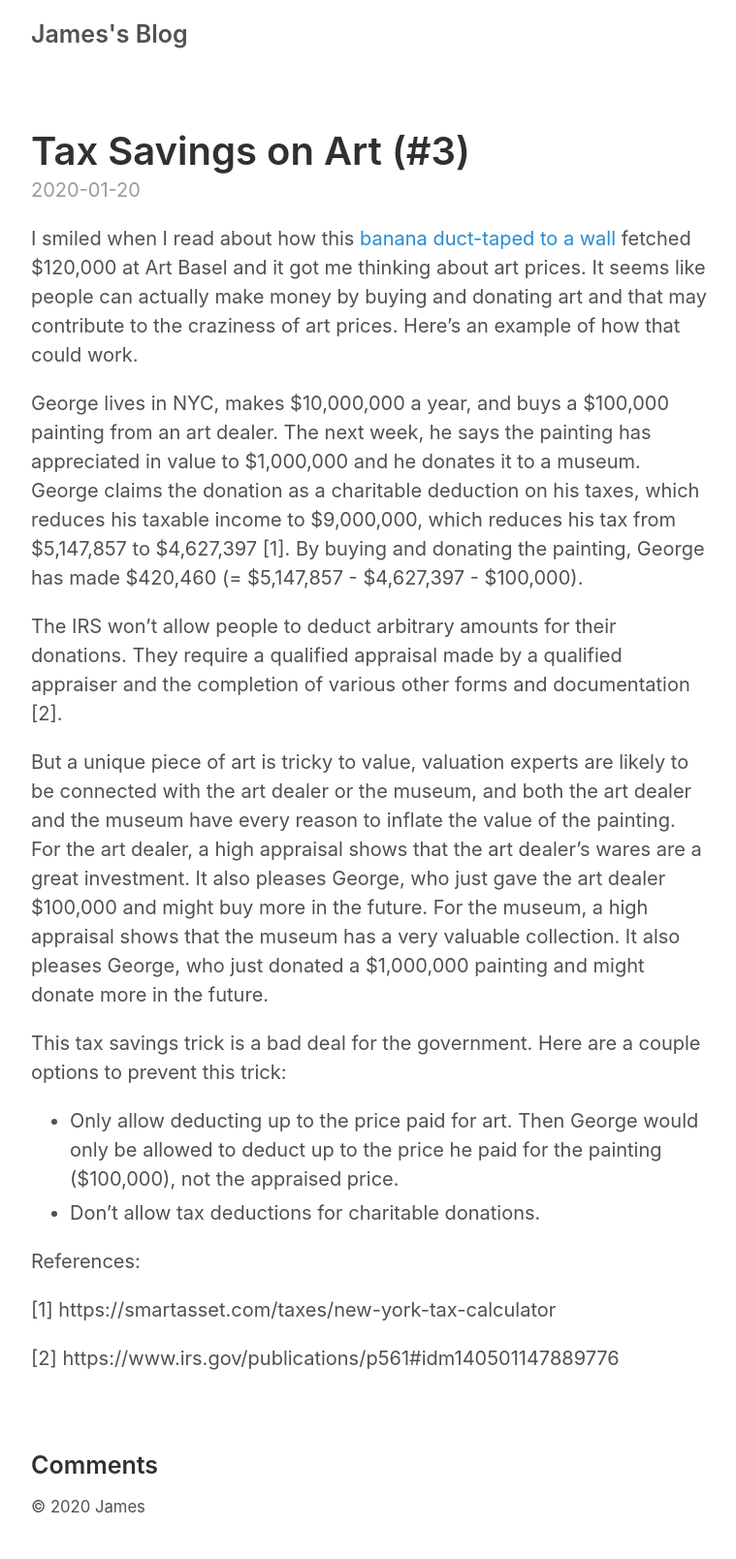
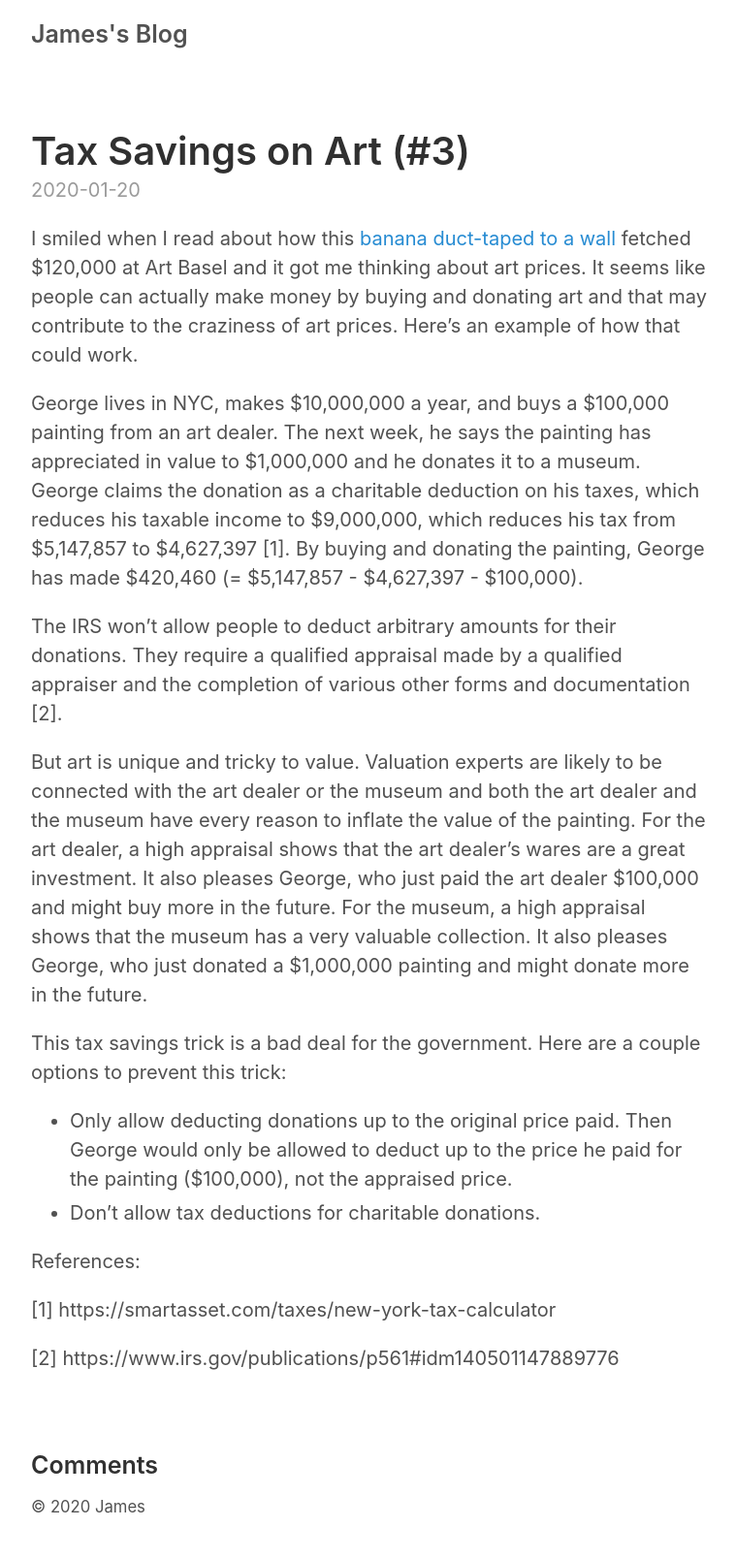
Before and after one commit to jtconnor/jtconnor.github.io, a Jekyll site: the page built from _posts/2020-01-20-tax-savings-on-art.md, in a window 1280 px wide. Shown: the whole page at 97% size, without its empty margins (258-1017 px from the left). Built offline with Jekyll 4.4.1, drawn with Linux system fonts in a browser that asks for light colours; comment, search, counter and statistics services are not loaded.

Commit message:
Edit "Tax Savings on Art"

```diff
--- a/_posts/2020-01-20-tax-savings-on-art.md
+++ b/_posts/2020-01-20-tax-savings-on-art.md
@@ -8,11 +8,11 @@ George lives in NYC, makes $10,000,000 a year, and buys a $100,000 painting from
 
 The IRS won't allow people to deduct arbitrary amounts for their donations.  They require a qualified appraisal made by a qualified appraiser and the completion of various other forms and documentation [2].
 
-But a unique piece of art is tricky to value, valuation experts are likely to be connected with the art dealer or the museum, and both the art dealer and the museum have every reason to inflate the value of the painting.  For the art dealer, a high appraisal shows that the art dealer's wares are a great investment.  It also pleases George, who just gave the art dealer $100,000 and might buy more in the future.  For the museum, a high appraisal shows that the museum has a very valuable collection.  It also pleases George, who just donated a $1,000,000 painting and might donate more in the future.
+But art is unique and tricky to value.  Valuation experts are likely to be connected with the art dealer or the museum and both the art dealer and the museum have every reason to inflate the value of the painting.  For the art dealer, a high appraisal shows that the art dealer's wares are a great investment.  It also pleases George, who just paid the art dealer $100,000 and might buy more in the future.  For the museum, a high appraisal shows that the museum has a very valuable collection.  It also pleases George, who just donated a $1,000,000 painting and might donate more in the future.
 
 This tax savings trick is a bad deal for the government.  Here are a couple options to prevent this trick:
 
-- Only allow deducting up to the price paid for art.  Then George would only be allowed to deduct up to the price he paid for the painting ($100,000), not the appraised price.
+- Only allow deducting donations up to the original price paid.  Then George would only be allowed to deduct up to the price he paid for the painting ($100,000), not the appraised price.
 - Don't allow tax deductions for charitable donations.
 
 References:
```
